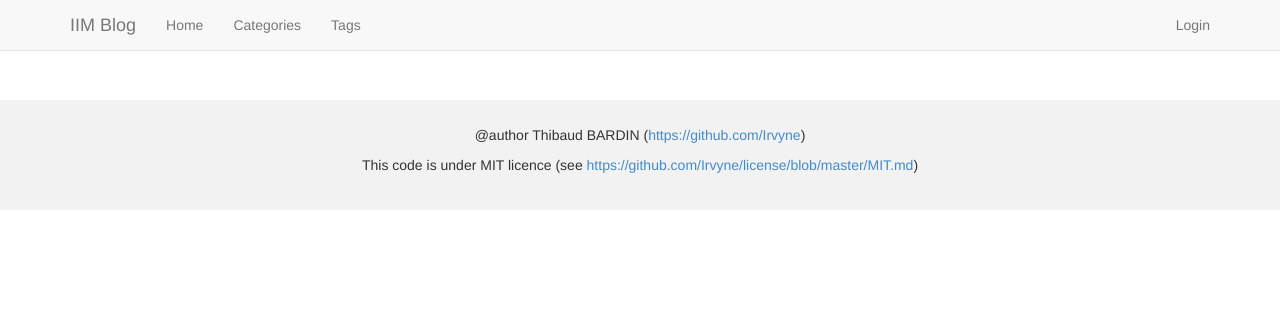
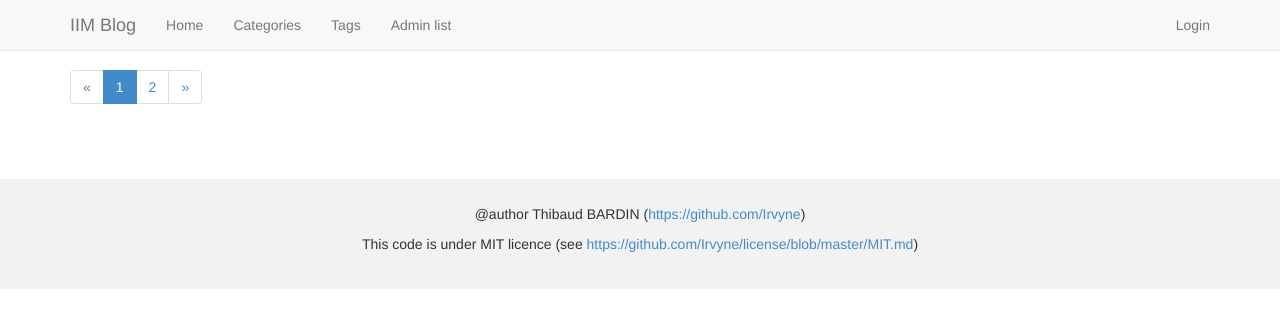
Before and after one commit to adrienbonnet/PHP_A2_GR1_TWIG, a PHP site: page / in a window 1280 px wide. Shown: the top 328 px of the page. Run offline with PHP 8.4, Linux system fonts and the light colour scheme; data that the repository does not hold is empty; some libraries are stand-ins or nearby versions.

Commit message:
Ajout de la page articleS et article

```diff
--- a/index.php
+++ b/index.php
@@ -13,9 +13,12 @@ $nbPages = ceil($nbArticles/$perPage); // nombre de pagination
 
 
 $articles = getArticles($link, null, ($currentPage-1)*$perPage, $perPage);
-
 echo $twig->render('articles.html.twig', [
     'articles' => $articles,
+    'perPage' => $perPage,
+    'nbArticles' => $nbArticles,
+    'currentPage' => $currentPage,
+    'nbPages' => $nbPages,
 ]);
 
 require __DIR__.'/_footer.php';
--- a/views/articles.html.twig
+++ b/views/articles.html.twig
@@ -21,3 +21,14 @@
                </article>
     {% endfor %}
 {% endblock %}
+{% block pagination %}
+<ul class="pagination">
+    <li {{ currentPage == 1 ? 'class="disabled"' : null }}  ><a href="./index.php?p={{ currentPage-1}}">  &laquo; </a></li>
+    {%  set i=1 %}
+    {% for  temp in 0..nbPages-1 %}
+        <li {{ currentPage == i ? 'class="active"' : null}} ><a href="./index.php?p={{ i }}">{{ i }}</a></li>
+        {%  set i=i+1 %}
+    {% endfor %}
+    <li {{ nbPages == currentPage ? 'class="disabled"' :null}} ><a href="./index.php?p={{ currentPage+1}}">  &raquo; </a></li>
+</ul>
+{% endblock %}
--- a/views/base.html.twig
+++ b/views/base.html.twig
@@ -36,6 +36,7 @@
                 <li><a href="index.php">Home</a></li>
                 <li><a href="categories.php">Categories</a></li>
                 <li><a href="tags.php">Tags</a></li>
+                <li><a href="admin-article-list.php">Admin list</a></li>
                 {% if connected is defined and connected %}
                 <li class="dropdown">
                     <a href="#" class="dropdown-toggle" data-toggle="dropdown">Administration <span class="caret"></span></a>
@@ -75,6 +76,9 @@
 
 <div class="container">
     {% block content %}{% endblock %}
+    {% block pagination %}{% endblock %}
+    {% block form %}{% endblock %}
+
 </div>
 
 <footer id="footer" class="col-md-12 text-center">
```
Also changed, not shown: login.php (+15 -3 lines), views/admin-article-list.html.twig (+4 -5 lines), views/login.html.twig (+6 -4 lines).
